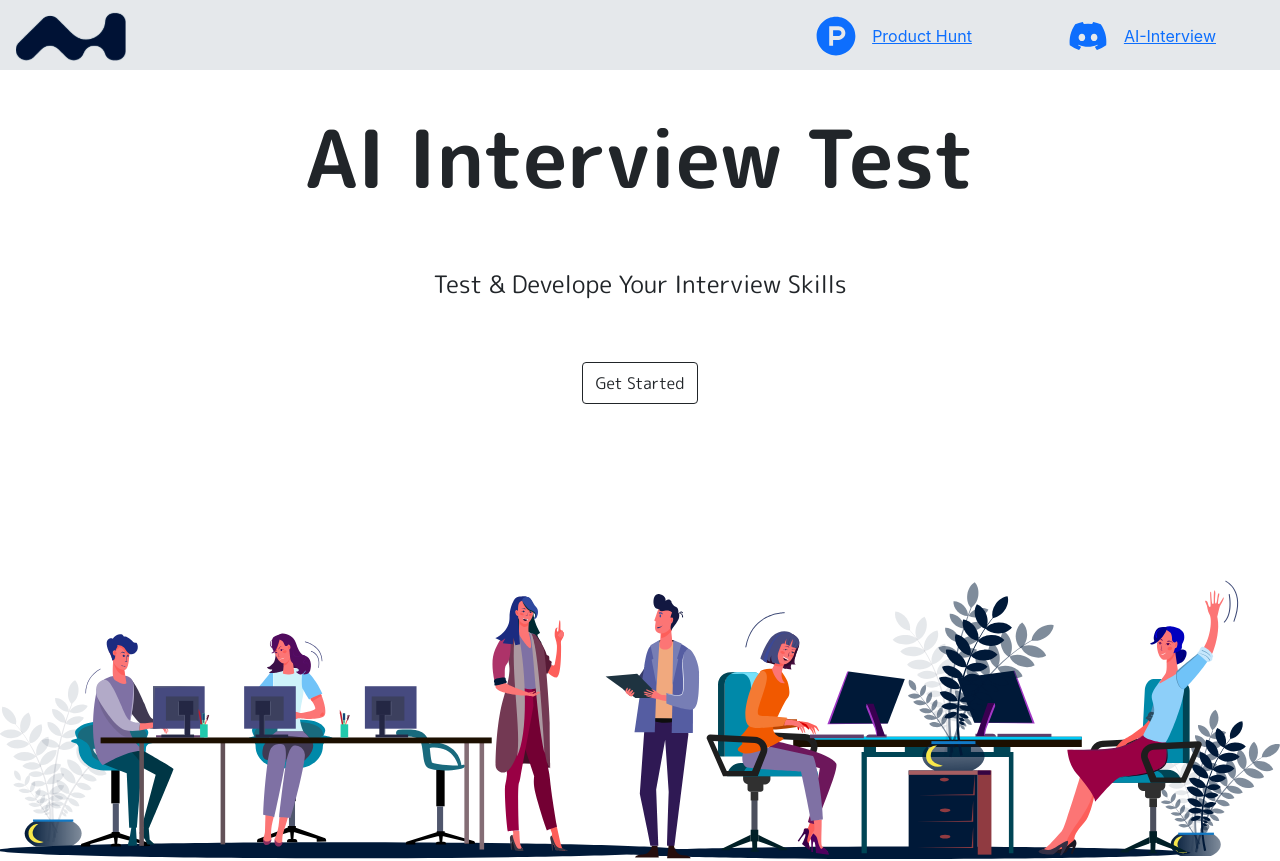
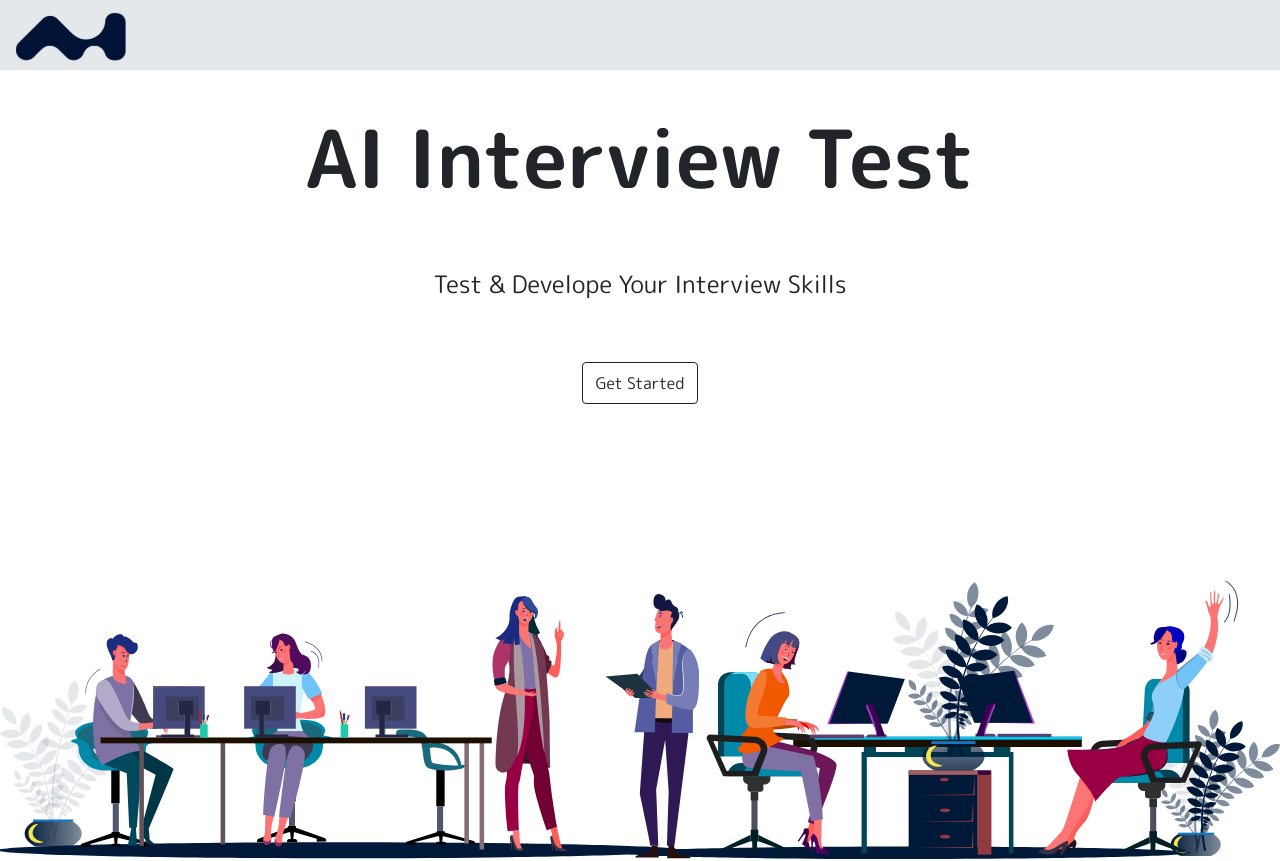
Before and after one commit to hashtag-longrangers/AI-Interview-Software, a React (Create React App) app in the folder Application/: page / in a window 1280 px wide. Shown: the top 861 px of the page. Built offline with nearby package versions, Linux system fonts and the light colour scheme.

Commit message:
Update newnavbar.jsx

```diff
--- a/Application/src/components/newnavbar.jsx
+++ b/Application/src/components/newnavbar.jsx
@@ -5,13 +5,12 @@ import { Link } from "react-router-dom";
 
 import Logo from "../assets/logo/logo.svg";
 
-const Newnavbar  = ()=>{
+const Newnavbar = () => {
   return (
     <>
-            <div class="h-48 " style={{backgroundColor: "#e5e8eb", height:"70px"}}>
-               <nav class=" px-3 " >
+      <div class="h-48 " style={{ backgroundColor: "#e5e8eb", height: "70px" }}>
+        <nav class=" px-3 ">
           <div class="d-flex align-items-center pb-10 justify-content-between pt-2">
-
             <Link to="/">
               <div>
                 <a className="navbar-brand" href="/">
@@ -19,36 +18,40 @@ const Newnavbar  = ()=>{
                 </a>
               </div>
             </Link>
-                    <div class="d-flex align-items-center" >
-
-                        <a href="https://www.producthunt.com/posts/ai-interview-system?utm_source=badge-featured&utm_medium=badge&utm_souce=badge-ai-interview-system" target="_blank" rel="noopener noreferrer" >
+            {/* <div class="d-flex align-items-center">
+              <a
+                href="https://www.producthunt.com/posts/ai-interview-system?utm_source=badge-featured&utm_medium=badge&utm_souce=badge-ai-interview-system"
+                target="_blank"
+                rel="noopener noreferrer"
+              >
                 <div class="d-flex px-5 align-items-center gap-3 border-2 border-light rounded-2">
                   <FaProductHunt class="fs-1" />
 
                   <div class="d-flex d-flex-col ">
                     <div class="font-weight-bold  ">Product Hunt</div>
                   </div>
-
                 </div>
               </a>
 
-                        <a href="https://discord.gg/dfkX92SMGW" target="_blank" rel="noopener noreferrer" >
+              <a
+                href="https://discord.gg/dfkX92SMGW"
+                target="_blank"
+                rel="noopener noreferrer"
+              >
                 <div class="d-flex px-5 align-items-center gap-3 border-2 border-light rounded-2">
                   <FaDiscord class="fs-1" />
 
                   <div class="d-flex d-flex-col ">
                     <div class="font-weight-bold  ">AI-Interview</div>
                   </div>
-
                 </div>
               </a>
-
-                    </div>
+            </div> */}
           </div>
         </nav>
       </div>
     </>
   );
-}
+};
 
 export default Newnavbar;
```
Lines whose indentation alone changed are shown as unchanged.
